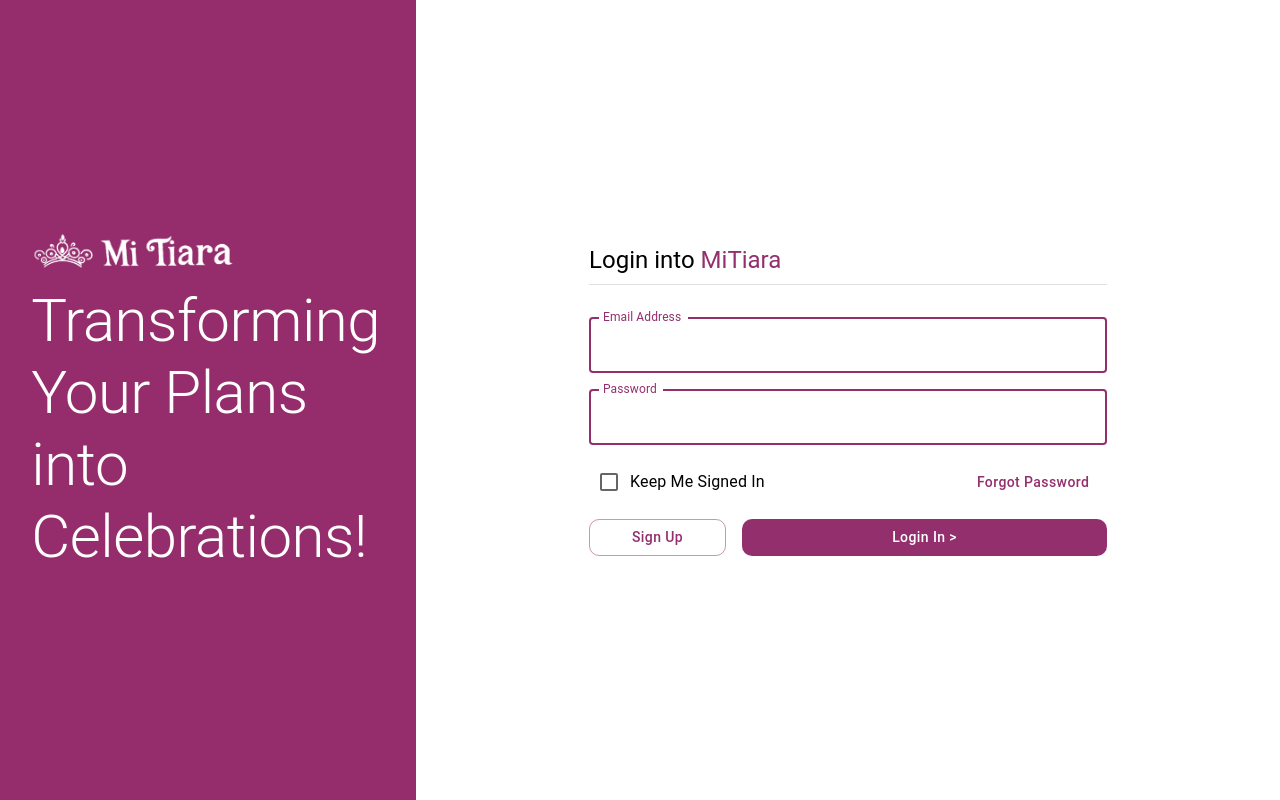
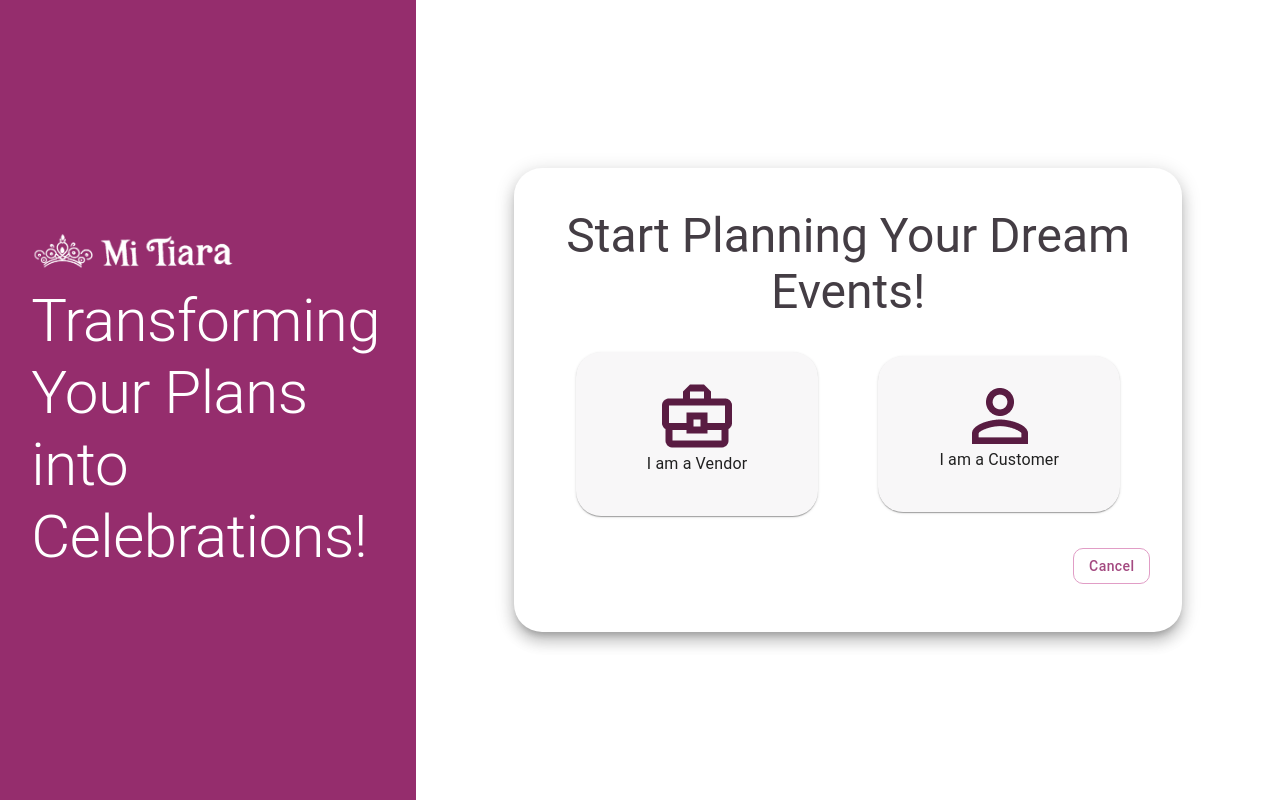
Before and after one commit to josephperez416/tiarafrontend, a React (Create React App) app in the folder TiaraFront/: page /login in a window 1280 px wide. Built offline with nearby package versions, Linux system fonts and the light colour scheme.

Commit message:
finished

```diff
--- a/TiaraFront/src/App.js
+++ b/TiaraFront/src/App.js
@@ -4,6 +4,7 @@
 import SingleServiceDetails from "./pages/singleServiceDetails";
 import ErrorPage from "./pages/ErrorPage";
 import EmailPage from "./pages/EmailPage";
+import VendorClient from "./pages/VendorClient";
 
 export default function App() {
   const router = createBrowserRouter(
@@ -13,7 +14,7 @@
           <Route index element={<div><h2>Main</h2></div>} />
           <Route path='test' element={<div><h2>Test</h2></div>} />
       </Route>
-      <Route path='/login' element={<Login />} />
+      <Route path='/login' element={<VendorClient />} />
       <Route path='/details' element={<SingleServiceDetails />}/>
       <Route path='/signup'>
           <Route path='email' element={<EmailPage />} />
--- /dev/null
+++ b/TiaraFront/src/components/VenCliCard.js
@@ -0,0 +1,107 @@
+import React from 'react';
+import { Box, Card, CardContent, Button, Typography, CardActionArea } from '@mui/material';
+import { Link } from 'react-router-dom'; // Import Link for navigation
+import vendorImage from '../vendor.png';
+import customerImage from '../customer.png';
+
+const VenCliCard = () => {
+    return (
+        <Box
+            sx={{
+                display: 'flex',
+                justifyContent: 'center',
+                alignItems: 'center',
+                width: '70%',
+                height: '100vh',
+            }}
+        >
+            <Card
+                sx={{
+                    width: '70%',
+                    height: '50%',
+                    borderRadius: 7,
+                    boxShadow: 10,
+                    display: 'flex',
+                    flexDirection: 'column',
+                    justifyContent: 'center',
+                    padding: 4,
+                }}
+            >
+                <CardContent
+                    sx={{
+                        textAlign: 'center',
+                        width: '100%',
+                        alignSelf: 'center',
+                    }}
+                >
+                    <Typography
+                        variant="h3"
+                        sx={{ color: '#443d44', marginBottom: 4 }}
+                    >
+                        Start Planning Your Dream Events!
+                    </Typography>
+                    <Box
+                        sx={{
+                            display: 'flex',
+                            justifyContent: 'space-around',
+                            alignItems: 'center',
+                            marginBottom: 4,
+                        }}
+                    >
+                        <CardActionArea component={Link} to="/" sx={{ borderRadius: '25px', width: '40%' }}>
+                            <Card
+                                sx={{
+                                    backgroundColor: '#f8f7f8',
+                                    borderRadius: '25px',
+                                    textAlign: 'center',
+                                    padding: 2,
+                                }}
+                            >
+                                <CardContent>
+                                    <img src={vendorImage} alt="Vendor" />
+                                    <Typography>I am a Vendor</Typography>
+                                </CardContent>
+                            </Card>
+                        </CardActionArea>
+
+                        <CardActionArea component={Link} to="/" sx={{ borderRadius: '25px', width: '40%' }}>
+                            <Card
+                                sx={{
+                                    backgroundColor: '#f8f7f8',
+                                    borderRadius: '25px',
+                                    textAlign: 'center',
+                                    padding: 2,
+                                }}
+                            >
+                                <CardContent>
+                                    <img src={customerImage} alt="Customer" />
+                                    <Typography>I am a Customer</Typography>
+                                </CardContent>
+                            </Card>
+                        </CardActionArea>
+                    </Box>
+                    <Box
+                        sx={{
+                            display: 'flex',
+                            justifyContent: 'flex-end',
+                        }}
+                    >
+                        <Button
+                            variant="outlined"
+                            sx={{
+                                textTransform: 'none',
+                                borderRadius: '10px',
+                                borderColor: '#e19dc6',
+                                color: '#a44a81',
+                            }}
+                        >
+                            Cancel
+                        </Button>
+                    </Box>
+                </CardContent>
+            </Card>
+        </Box>
+    );
+};
+
+export default VenCliCard;
--- /dev/null
+++ b/TiaraFront/src/pages/VendorClient.js
@@ -0,0 +1,15 @@
+import LoginSideBar from '../components/LoginSideBar';
+import VenCliCard from '../components/VenCliCard';
+
+function VendorClient() {
+  return (
+    <div>
+      <div style={{display:'flex', flexDirection:'row'}}>
+      <LoginSideBar/>
+      <VenCliCard/>
+      </div>
+    </div>
+  );
+}
+
+export default VendorClient;
```
Also changed, not shown: TiaraFront/src/customer.png (added), TiaraFront/src/vendor.png (added).
